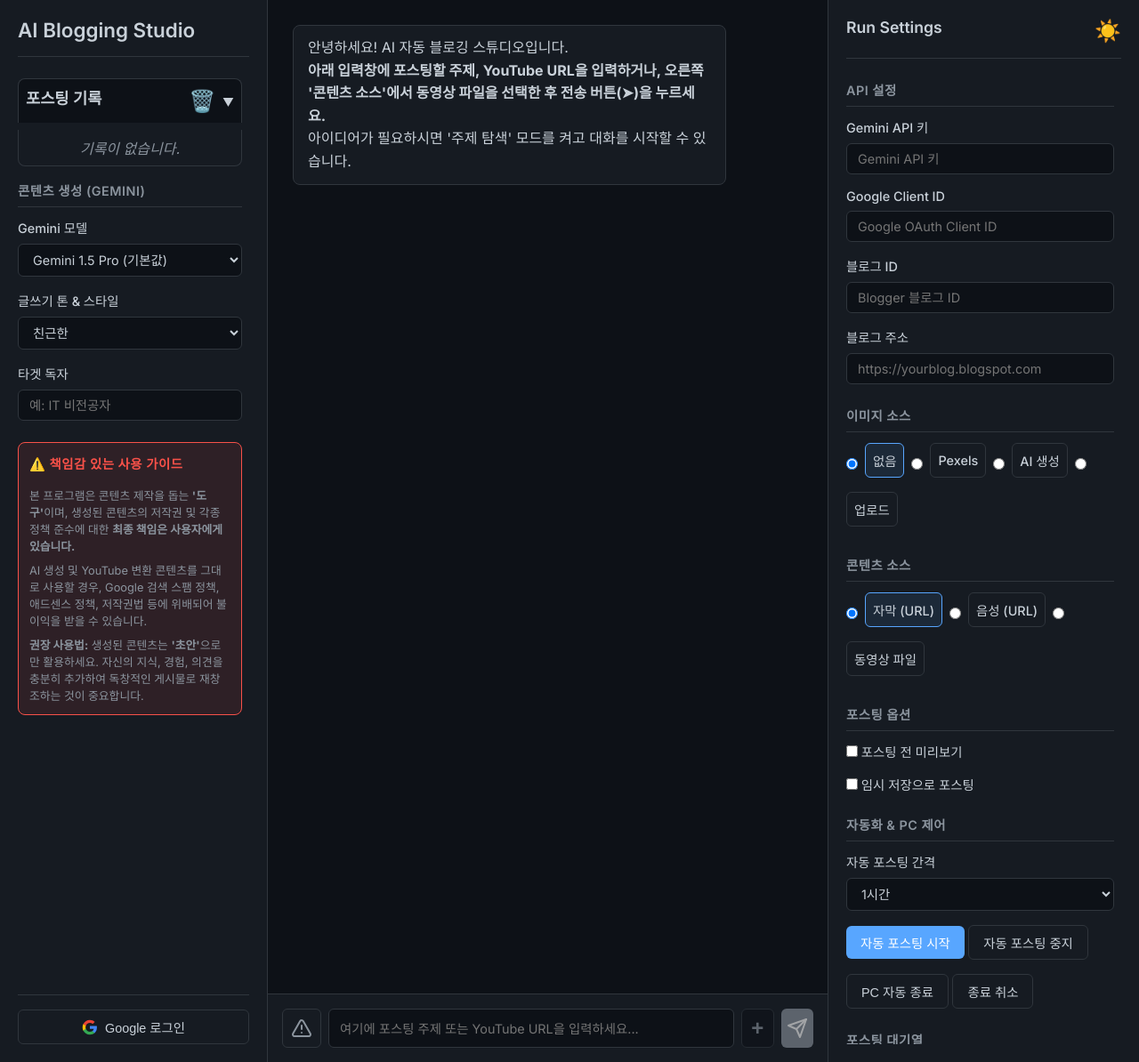
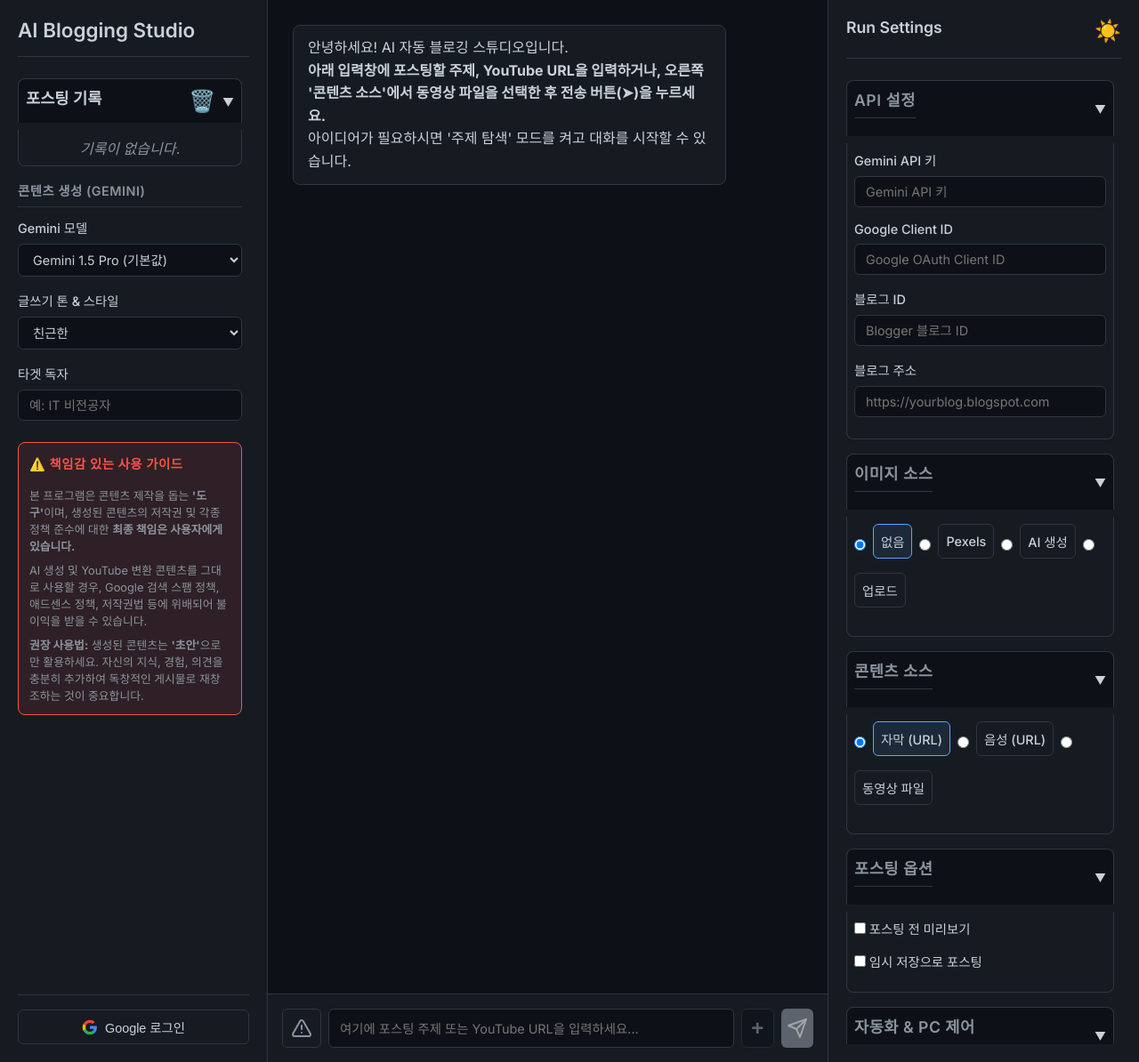
Before and after one commit to animanial5v2-cloud/youtube-auto-blogger, a Flask app: page / in a window 1280 px wide. Shown: the whole page at 89% size. Run offline with Flask 3, Linux system fonts and the light colour scheme; data comes from the database, SQL or seed files in the repository; data that the repository does not hold is empty; some libraries are stand-ins or nearby versions.

Commit message:
Enable users to collapse and expand the API settings for easier access
Implement HTML details/summary elements to collapse API settings in index.html.

Replit-Commit-Author: Agent
Replit-Commit-Session-Id: 1b0d081d-9812-4706-8f86-65b04baef354
Replit-Commit-Checkpoint-Type: full_checkpoint
Replit-Commit-Screenshot-Url: https://storage.googleapis.com/screenshot-production-us-central1/a29c9aae-a815-4ca1-ab77-1a3014b50f24/1b0d081d-9812-4706-8f86-65b04baef354/4RluPkU

```diff
--- a/templates/index.html
+++ b/templates/index.html
@@ -155,8 +155,12 @@
                 <button id="themeToggleBtn" class="button-icon" title="테마 전환">☀️</button>
             </div>
             <div class="settings-panel">
-                <div class="settings-group">
-                    <h3>API 설정</h3>
+                <details id="apiSettingsSection" class="collapsible-section" open>
+                    <summary class="sidebar-section-header">
+                        <h3 class="sidebar-section-title">API 설정</h3>
+                        <span class="collapse-icon"></span>
+                    </summary>
+                    <div class="collapsible-content-wrapper">
                         <div class="form-group">
                             <label for="apiKey">Gemini API 키</label>
                             <input type="password" id="apiKey" placeholder="Gemini API 키">
@@ -174,9 +178,14 @@
                             <input type="text" id="blogAddress" placeholder="https://yourblog.blogspot.com">
                         </div>
                     </div>
+                </details>
 
-                <div class="settings-group">
-                    <h3>이미지 소스</h3>
+                <details id="imageSettingsSection" class="collapsible-section" open>
+                    <summary class="sidebar-section-header">
+                        <h3 class="sidebar-section-title">이미지 소스</h3>
+                        <span class="collapse-icon"></span>
+                    </summary>
+                    <div class="collapsible-content-wrapper">
                     <div class="form-group image-source-selector">
                         <input type="radio" name="imageSource" value="none" id="imageNone" checked>
                         <label for="imageNone">없음</label>
@@ -212,9 +221,14 @@
                         </div>
                     </div>
                     </div>
+                </details>
 
-                <div class="settings-group">
-                    <h3>콘텐츠 소스</h3>
+                <details id="contentSettingsSection" class="collapsible-section" open>
+                    <summary class="sidebar-section-header">
+                        <h3 class="sidebar-section-title">콘텐츠 소스</h3>
+                        <span class="collapse-icon"></span>
+                    </summary>
+                    <div class="collapsible-content-wrapper">
                     <div class="form-group image-source-selector">
                         <input type="radio" name="youtubeSourceType" value="transcript" id="youtubeTranscript" checked>
                         <label for="youtubeTranscript">자막 (URL)</label>
@@ -235,9 +249,14 @@
                         </div>
                     </div>
                     </div>
+                </details>
 
-                <div class="settings-group">
-                    <h3>포스팅 옵션</h3>
+                <details id="postingOptionsSection" class="collapsible-section" open>
+                    <summary class="sidebar-section-header">
+                        <h3 class="sidebar-section-title">포스팅 옵션</h3>
+                        <span class="collapse-icon"></span>
+                    </summary>
+                    <div class="collapsible-content-wrapper">
                     <div class="form-group">
                         <label>
                             <input type="checkbox" id="previewBeforePost">
@@ -251,9 +270,14 @@
                         </label>
                     </div>
                     </div>
+                </details>
 
-                <div class="settings-group">
-                    <h3>자동화 & PC 제어</h3>
+                <details id="automationSection" class="collapsible-section">
+                    <summary class="sidebar-section-header">
+                        <h3 class="sidebar-section-title">자동화 & PC 제어</h3>
+                        <span class="collapse-icon"></span>
+                    </summary>
+                    <div class="collapsible-content-wrapper">
                     <div class="form-group">
                         <label for="loopInterval">자동 포스팅 간격</label>
                         <select id="loopInterval">
@@ -275,13 +299,19 @@
                         <button id="cancelShutdownBtn" class="button button-secondary">종료 취소</button>
                     </div>
                     </div>
+                </details>
 
-                <div class="settings-group">
-                    <h3>포스팅 대기열</h3>
+                <details id="queueSection" class="collapsible-section">
+                    <summary class="sidebar-section-header">
+                        <h3 class="sidebar-section-title">포스팅 대기열</h3>
+                        <span class="collapse-icon"></span>
+                    </summary>
+                    <div class="collapsible-content-wrapper">
                     <div id="postQueueContainer">
                         <p>대기열이 비어있습니다.</p>
                     </div>
                     </div>
+                </details>
             </div>
         </aside>
     </div>
```
Lines whose indentation alone changed are shown as unchanged.
